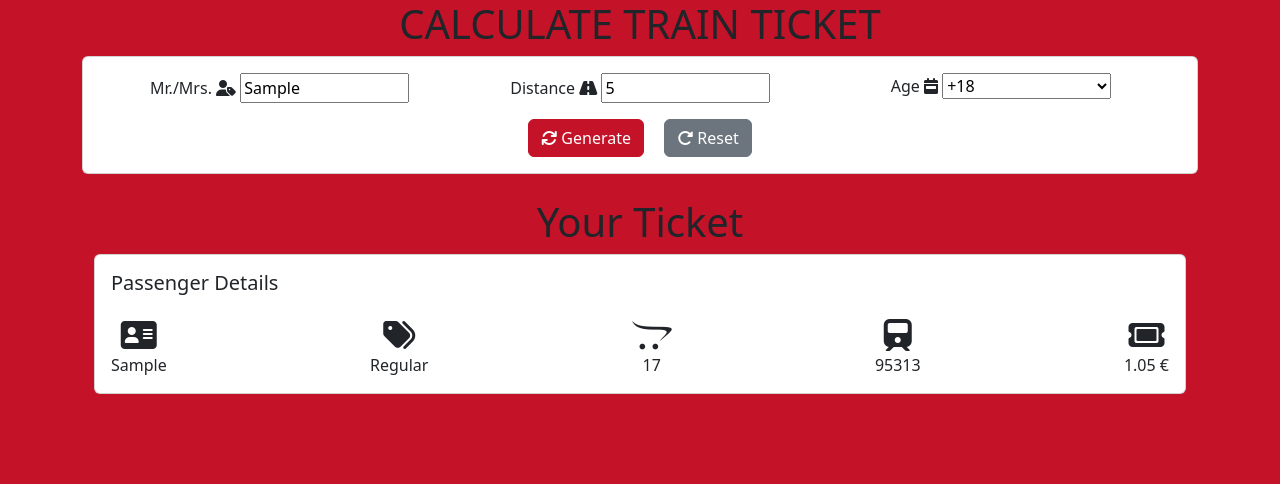
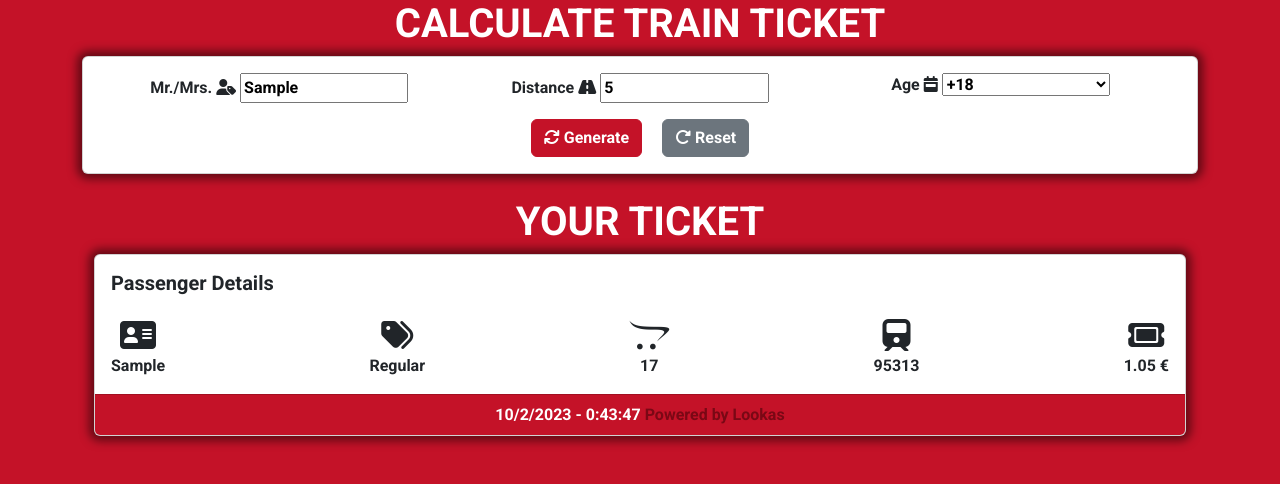
Before and after one commit to LookasWasTaken/js-biglietto-treno-form, a plain HTML site: page index.html in a window 1280 px wide. Both pictures are taken after typing "Sample", "5" into the empty fields and a click on the button "Generate". Drawn offline with nearby package versions, Linux system fonts and the light colour scheme.

Commit message:
late late night commit

```diff
--- a/assets/css/style.css
+++ b/assets/css/style.css
@@ -1,12 +1,17 @@
-.my_bg{
+body {
+    font-family: 'Lato', sans-serif;
+    font-family: 'Roboto', sans-serif;
+}
+
+.my_bg {
     background-color: #c41228 !important;
 }
 
-.my_color{
-    color: #c41228 !important;
+.my_color {
+    color: #7a0815 !important;
 }
 
-.my_border{
+.my_border {
     border: 1px solid #c41228 !important;
 }
 
@@ -17,3 +22,17 @@ input:focus-visible {
 input:hover {
     border: 2px solid #c41228;
 }
+
+.card {
+    box-shadow: 0px 0px 10px 5px rgba(0, 0, 0, 0.5)
+}
+
+a{
+    text-decoration: none;
+    color: #7a0815;
+    transition: all 0.2s;
+}
+
+a:hover{
+    color: black;
+}
--- a/assets/js/main.js
+++ b/assets/js/main.js
@@ -33,6 +33,14 @@ generateBtn.addEventListener("click", function () {
   console.log(generateCarriage, "Carriage");
   const generateCPCode = Math.floor(Math.random() * 9999) + 90000;
   console.log(generateCPCode, "CP Code");
+  const date = new Date();
+  console.log(date)
+  const year = date.getFullYear();
+  const month = date.getMonth();
+  const day = date.getDate();
+  const hour = date.getHours();
+  const minutes = date.getMinutes();
+  const seconds = date.getSeconds();
 
   // show name and surname
 
@@ -87,9 +95,12 @@ generateBtn.addEventListener("click", function () {
   // Ta-da, now shows up an error when occur
 
   if (user == "" || km == "") {
-    alert("ERROR - All fields must be filled up")
+    alert("ERROR - All fields must be filled up");
   }
 
+  // Current Date
+  let currentDate = document.getElementById("date");
+  currentDate.innerHTML = `${day}/${month}/${year} - ${hour}:${minutes}:${seconds}`;
 });
 
 // reset
--- a/index.html
+++ b/index.html
@@ -5,7 +5,13 @@
     <meta charset="UTF-8">
     <meta http-equiv="X-UA-Compatible" content="IE=edge">
     <meta name="viewport" content="width=device-width, initial-scale=1.0">
-    <link rel="stylesheet" href="https://cdnjs.cloudflare.com/ajax/libs/font-awesome/6.3.0/css/all.min.css" integrity="sha512-SzlrxWUlpfuzQ+pcUCosxcglQRNAq/DZjVsC0lE40xsADsfeQoEypE+enwcOiGjk/bSuGGKHEyjSoQ1zVisanQ==" crossorigin="anonymous" referrerpolicy="no-referrer" />
+    <link rel="preconnect" href="https://fonts.googleapis.com">
+    <link rel="preconnect" href="https://fonts.gstatic.com" crossorigin>
+    <link href="https://fonts.googleapis.com/css2?family=Lato:wght@500&family=Roboto:wght@700&display=swap"
+        rel="stylesheet">
+    <link rel="stylesheet" href="https://cdnjs.cloudflare.com/ajax/libs/font-awesome/6.3.0/css/all.min.css"
+        integrity="sha512-SzlrxWUlpfuzQ+pcUCosxcglQRNAq/DZjVsC0lE40xsADsfeQoEypE+enwcOiGjk/bSuGGKHEyjSoQ1zVisanQ=="
+        crossorigin="anonymous" referrerpolicy="no-referrer" />
     <link href="https://cdn.jsdelivr.net/npm/bootstrap@5.2.3/dist/css/bootstrap.min.css" rel="stylesheet"
         integrity="sha384-rbsA2VBKQhggwzxH7pPCaAqO46MgnOM80zW1RWuH61DGLwZJEdK2Kadq2F9CUG65" crossorigin="anonymous">
     <link rel="stylesheet" href="./assets/css/style.css">
@@ -16,7 +22,7 @@
     <div class="container text-center">
         <div class="row">
             <section id="user" class="col-12">
-                <h1>CALCULATE TRAIN TICKET</h1>
+                <h1 class="text-white">CALCULATE TRAIN TICKET</h1>
                 <div class="card">
                     <div class="card-body">
                         <div id="input" class="container-fluid">
@@ -29,8 +35,8 @@
                                 <!-- /.col-4 -->
                                 <div class="col-4">
                                     <label for="km">Distance <i class="fa-solid fa-road"></i></label>
-                                    <input class="w-50" id="km" type="number" min="1" max="500" name="km" placeholder="Km to travel"
-                                        required>
+                                    <input class="w-50" id="km" type="number" min="1" max="500" name="km"
+                                        placeholder="Km to travel" required>
                                 </div>
                                 <!-- /.col-4 -->
                                 <div class="col-4">
@@ -47,8 +53,10 @@
                         </div>
                         <!-- /#input -->
                         <div id="buttons" class="mt-3">
-                            <button id="generate" class="btn btn-primary my_bg my_border mx-2"><i class="fa-solid fa-arrows-rotate"></i> Generate</button>
-                            <button id="reset" class="btn btn-secondary mx-2"><i class="fa-solid fa-rotate-right"></i> Reset</button>
+                            <button id="generate" class="btn btn-primary my_bg my_border mx-2"><i
+                                    class="fa-solid fa-arrows-rotate"></i> Generate</button>
+                            <button id="reset" class="btn btn-secondary mx-2"><i class="fa-solid fa-rotate-right"></i>
+                                Reset</button>
                         </div>
                         <!-- /#buttons -->
                     </div>
@@ -58,7 +66,7 @@
             </section>
             <!-- /#user -->
             <section id="ticket_preview" class="col-12 d-none mt-4">
-                <h1>Your Ticket</h1>
+                <h1 class="text-white">YOUR TICKET</h1>
                 <div class="container">
                     <div class="row">
                         <div class="col-12">
@@ -86,6 +94,10 @@
                                         <div id="ticketcost"></div>
                                     </div>
                                 </div>
+                                <div class="card-footer my_bg text-white">
+                                    <span id="date"></span>
+                                    <span class="my_color">Powered by <a href="https://github.com/LookasWasTaken">Lookas</a></span>
+                                </div>
                             </div>
                             <!-- /.card -->
                         </div>
```
